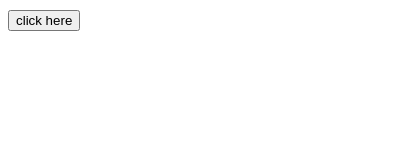
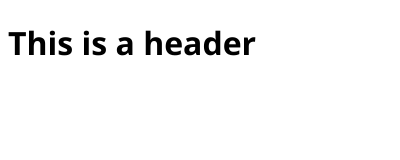
Before and after one commit to azjgard/qa-helper-2, a browser extension: page popup.html in a window 400 px wide. Drawn offline with Linux system fonts and the light colour scheme.

Commit message:
experimented with popup

```diff
--- a/popup.html
+++ b/popup.html
@@ -31,7 +31,7 @@
     <script src="popup.js"></script>
   </head>
   <body>
-    <button id="jg-click-me">click here</button>
+  <h1>This is a header</h1>
     <div id="status"></div>
     <img id="image-result" hidden>
   </body>
```
Also changed, not shown: manifest.json.
